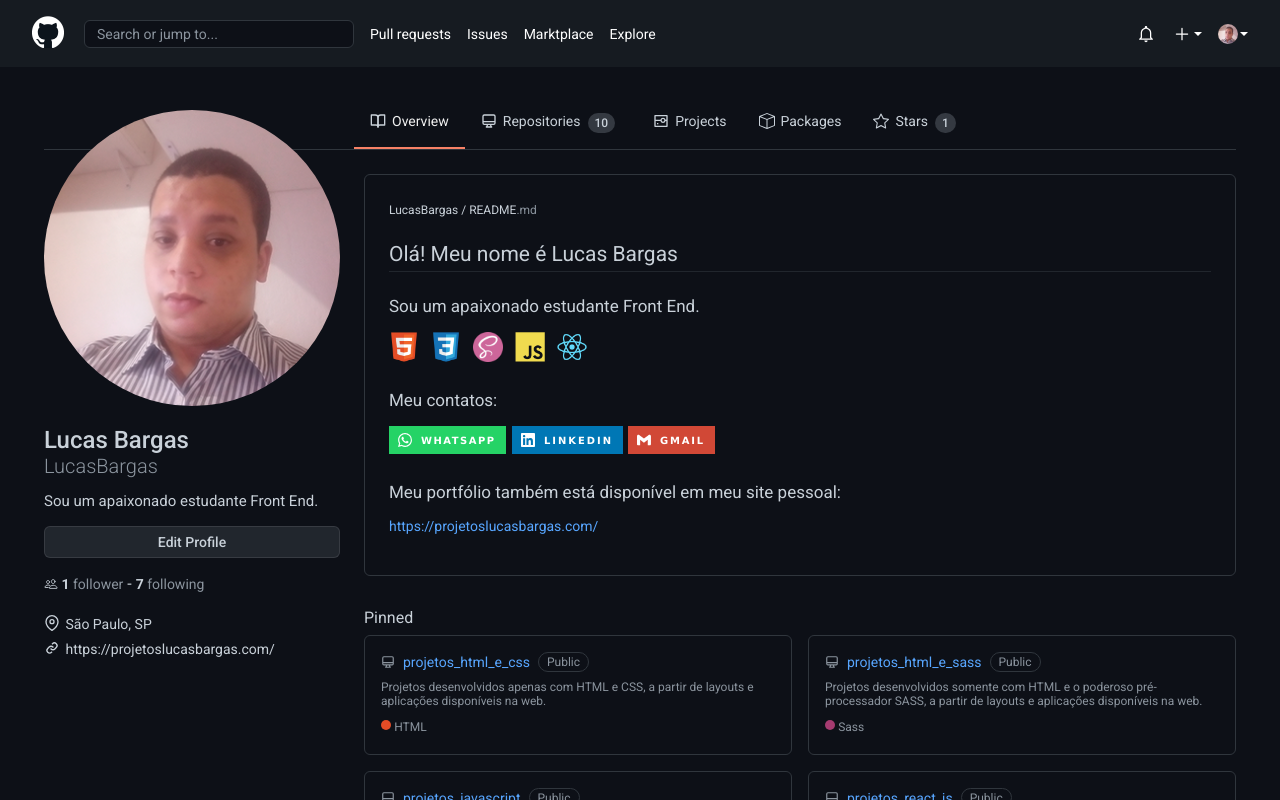
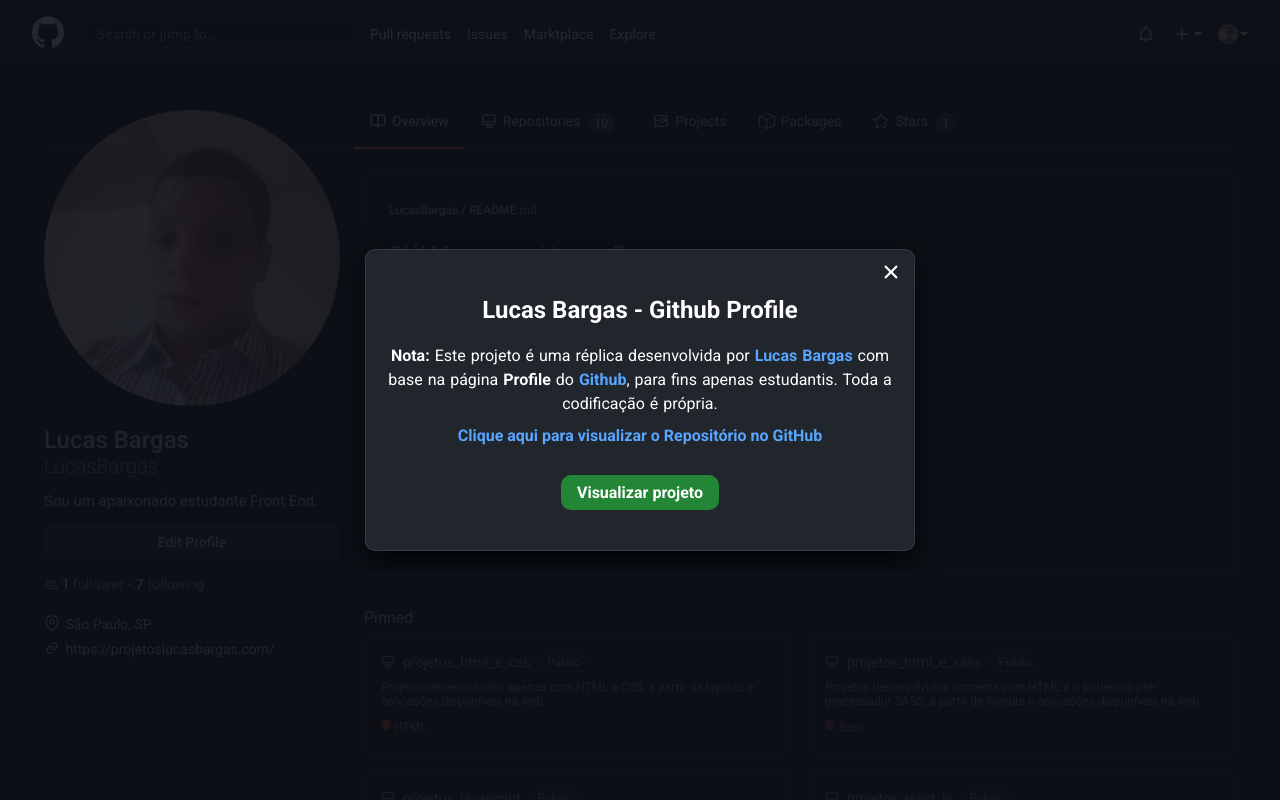
Before and after one commit to LucasBargas/projetos_react_js, a React (Create React App) app in the folder github_perfil/: page / in a window 1280 px wide. Shown: the top 800 px of the page. Built offline with nearby package versions, Linux system fonts and the light colour scheme.

Commit message:
Modal de apresenação e Readme - criados

```diff
--- a/github_perfil/src/layout/Modal/Modal.js
+++ b/github_perfil/src/layout/Modal/Modal.js
@@ -3,7 +3,7 @@
 import { IoCloseSharp } from 'react-icons/io5';
 
 const Modal = () => {
-  const [modal, setModal] = useState(false);
+  const [modal, setModal] = useState(true);
 
   const handleOutsideClick = ({ target, currentTarget }) => {
     if (target === currentTarget) setModal(false);
```
Also changed, not shown: 1 other file (tests, documents, lock files or other folders).
